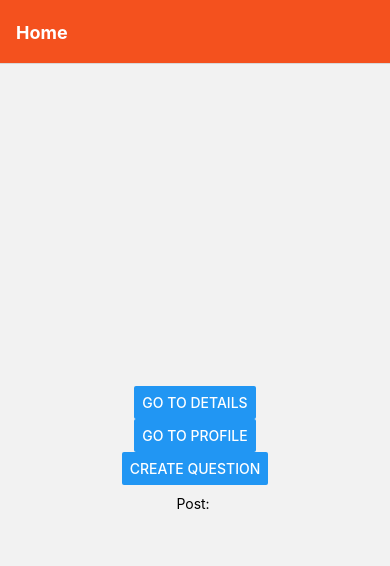
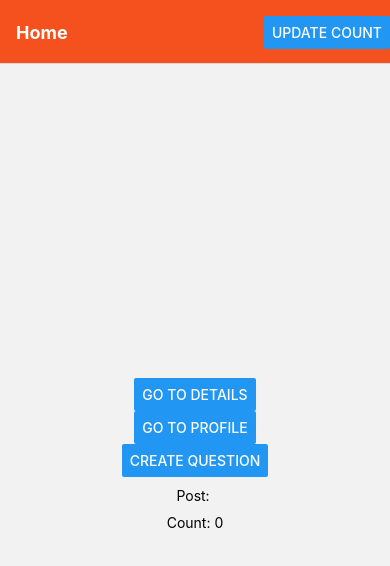
Before and after one commit to Learnium-dev/learnium, a React Native app: screen / in a window 390 px wide. Shown: the top 566 px of the page. Built offline with nearby package versions, Linux system fonts and the light colour scheme.

Commit message:
test: Testing the different configuration in React Navigation

```diff
--- a/App.js
+++ b/App.js
@@ -10,12 +10,22 @@ import { createNativeStackNavigator } from "@react-navigation/native-stack";
 // screens testing
 // 1. HomeScreen
 function HomeScreen({ navigation, route }) {
+  const [count, setCount] = useState(0);
+
   useEffect(() => {
+    // Use `setOptions` to update the button that we previously specified
+    // Now the button includes an `onPress` handler to update the count
+    navigation.setOptions({
+      headerRight: () => (
+        <Button onPress={() => setCount((c) => c + 1)} title="Update count" />
+      ),
+    });
+
     if (route.params?.post) {
       // Post updated, do something with `route.params.post`
       // For example, send the post to the server
     }
-  }, [route.params?.post]);
+  }, [route.params?.post, navigation]);
 
   return (
     <View style={{ flex: 1, alignItems: "center", justifyContent: "center" }}>
@@ -32,6 +42,7 @@ function HomeScreen({ navigation, route }) {
         onPress={() => navigation.navigate("CreatePost")}
       />
       <Text style={{ margin: 10 }}>Post: {route.params?.post}</Text>
+      <Text>Count: {count}</Text>
     </View>
   );
 }
@@ -111,7 +122,14 @@ export default function App() {
           },
         }}
       >
-        <Stack.Screen name="Home" component={HomeScreen} />
+        <Stack.Screen
+          name="Home"
+          component={HomeScreen}
+          options={({ navigation, route }) => ({
+            // Add a placeholder button without the `onPress` to avoid flicker
+            headerRight: () => <Button title="Update count" />,
+          })}
+        />
         <Stack.Screen
           name="Details"
           component={DetailsScreen}
```
